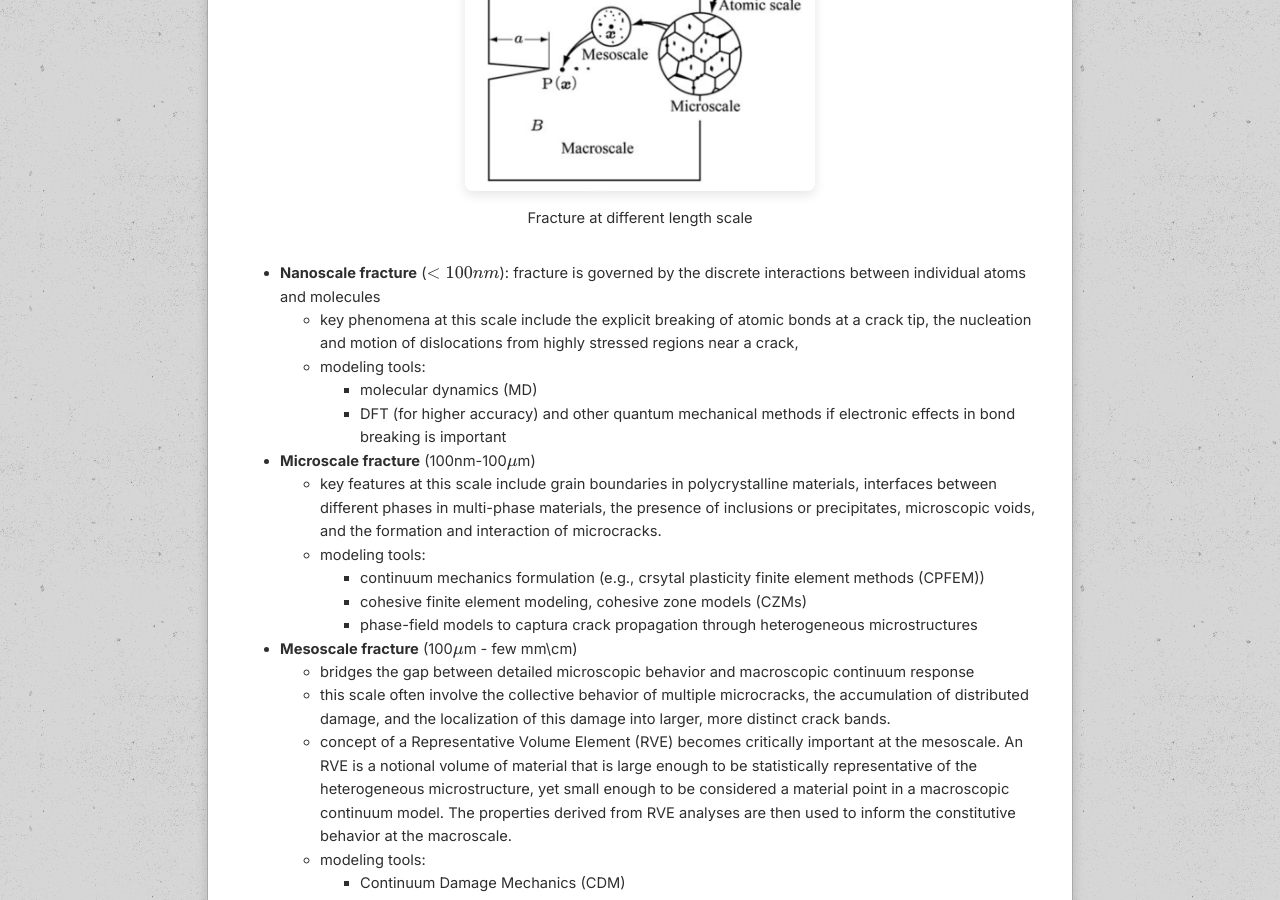
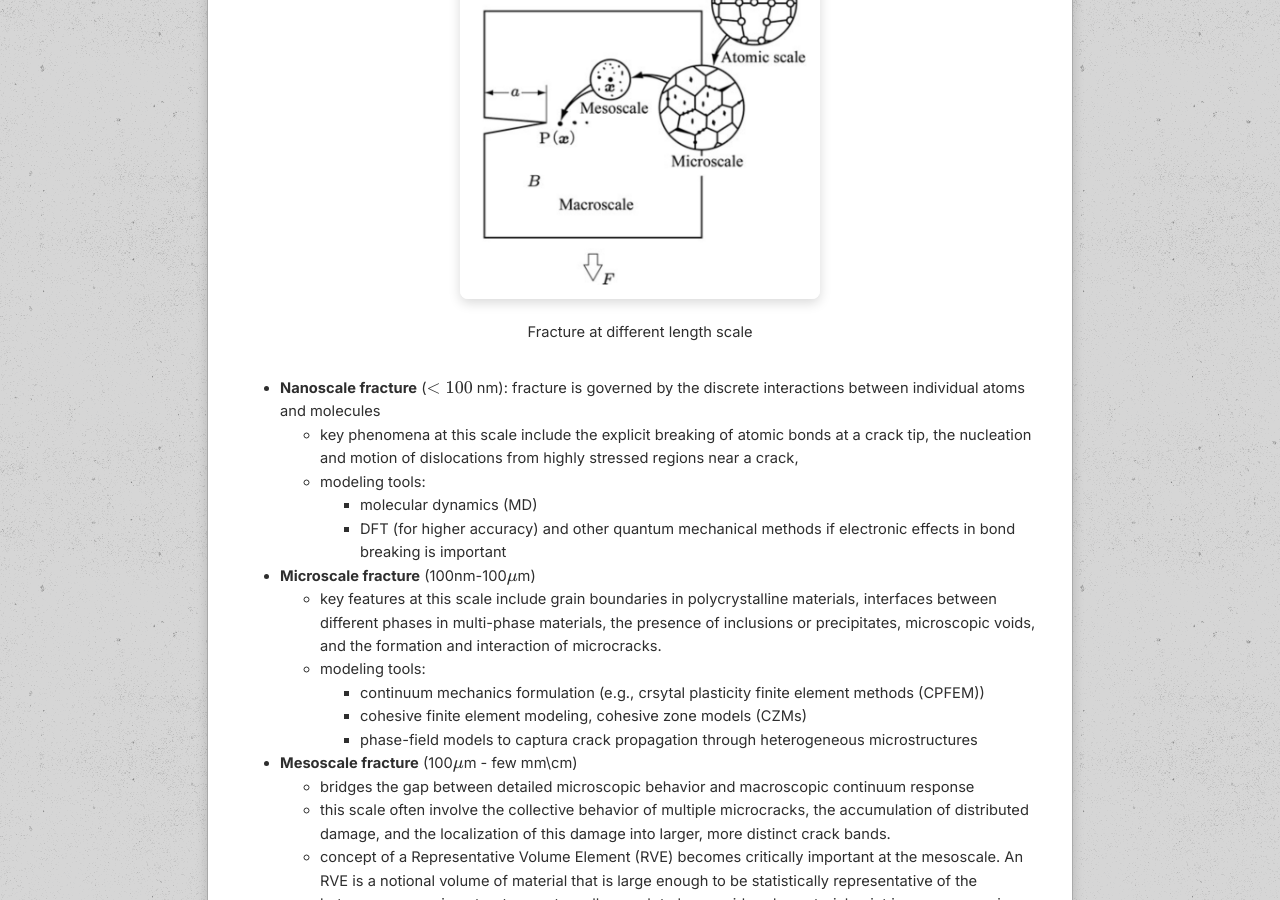
Before and after one commit to antble/antble.github.io, a Jekyll site: the page built from _posts/physics/fracture/2025-13-05-Science-of-fracture.md, in a window 1280 px wide and 900 px high, scrolled down 2359 px. Built offline with Jekyll 4.4.1, drawn with Linux system fonts in a browser that asks for light colours.

Commit message:
add update

```diff
--- a/_posts/physics/fracture/2025-13-05-Science-of-fracture.md
+++ b/_posts/physics/fracture/2025-13-05-Science-of-fracture.md
@@ -63,12 +63,15 @@
 
 
 **Fracture Phenomena by Length Scale**: understanding and modeling fracture effectively requires a clear acknowledgement of its hierarchical nature. The physical mechanisms that dominate fracture processes, the relevant material features, and consequently the most appropriate modeling approaches, vary significantly with the length scale under consideration.
-<div class="image-caption-container">
-<img src="{{site.url}}/assets/fracture/fracturelengthscale.png">
-Fracture at different length scale
+<div class="my-container">
+<img src="{{ '/assets/fracture/fracturelengthscale.png' | relative_url }}"
+    alt="Fracture at different length scale"
+     style="width: 45%; height: auto;"
+     >
+<p text-align="center">Fracture at different length scale</p>
 </div>
 
-- **Nanoscale fracture** ($<100nm$): fracture is governed by the discrete interactions between individual atoms and molecules
+- **Nanoscale fracture** ($<100$ nm): fracture is governed by the discrete interactions between individual atoms and molecules
   - key phenomena at this scale include the explicit breaking of atomic bonds at a crack tip, the nucleation and motion of dislocations from highly stressed regions near a crack,
   - modeling tools:
     - molecular dynamics (MD)
```
Also changed, not shown: _posts/physics/quantum_chemistry/2025-03-12-fundamentals-of-quantum-chemistry.md (+1 -2 lines).
